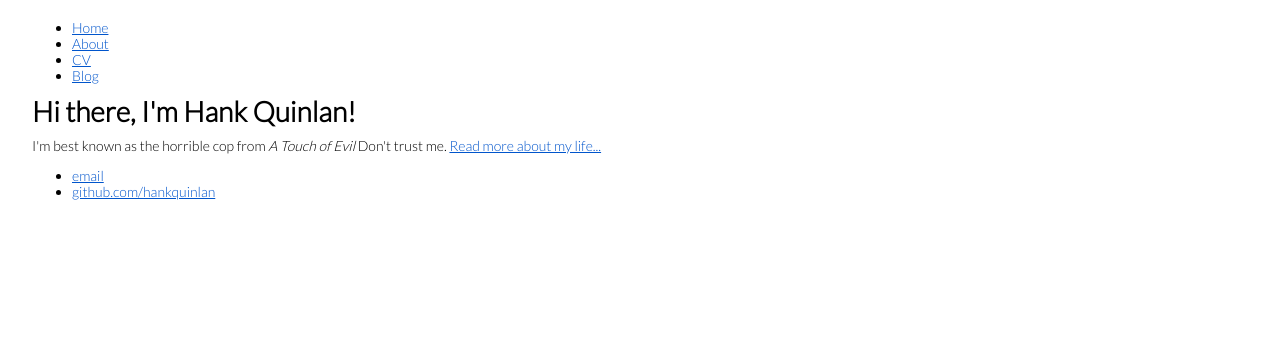
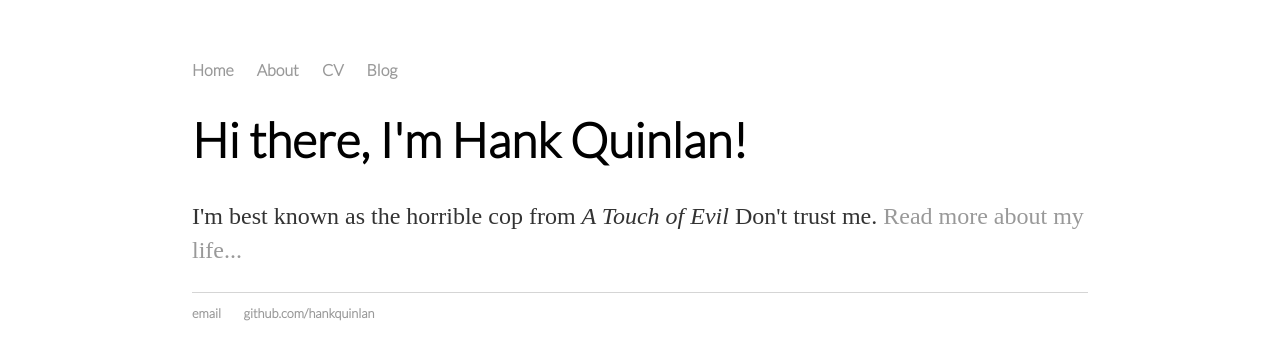
Before and after one commit to serriferous/initial.github.io, a Jekyll site: the page built from index.html, in a window 1280 px wide. Shown: the top 360 px of the page. Built offline with Jekyll 4.4.1, drawn with Linux system fonts in a browser that asks for light colours.

Commit message:
Update main.css

```diff
--- a/css/main.css
+++ b/css/main.css
@@ -1,36 +1,45 @@
 @import url(http://fonts.googleapis.com/css?family=Lato:300);
 
 body {
-	background-color: #FFFFFF;
-	margin-left: 32px;
-	margin-top: 20px;
-	margin-right: 20px;
-	margin-bottom: 20px;
-	font-family: "Lato", Arial;
-	font-size: 14px;
-	line-height:16px;
+    margin: 60px auto;
+    width: 70%;
+}
+nav ul, footer ul {
+    font-family:"Lato", Arial;
+    padding: 0px;
+    list-style: none;
+    font-weight: bold;
+}
+nav ul li, footer ul li {
+    display: inline;
+    margin-right: 20px;
+}
+a {
+    text-decoration: none;
+    color: #999;
+}
+a:hover {
+    text-decoration: underline;
+}
+h1 {
+    font-size: 3em;
+    font-family:"Lato", Arial;
+}
+p {
+    font-size: 1.5em;
+    line-height: 1.4em;
+    color: #333;
+}
+footer {
+    border-top: 1px solid #d5d5d5;
+    font-size: .8em;
 }
 
-hr{
-   border: 1px solid #FFFFFF;
+ul.posts {
+    margin: 20px auto 40px;
+    font-size: 1.5em;
 }
 
-a:link{
-	color:#0055CC;
+ul.posts li {
+    list-style: none;
 }
-a:visited{
-		color:#990099;
-}
-a:hover{
-		color:#CC0000;
-}
-
-th{
-	background-color:#FFFFFF;
- 	font-weight:bold;
-}
-
-td{
-	background-color:#ecf7fe;
- 	text-align:center;
-}
```
